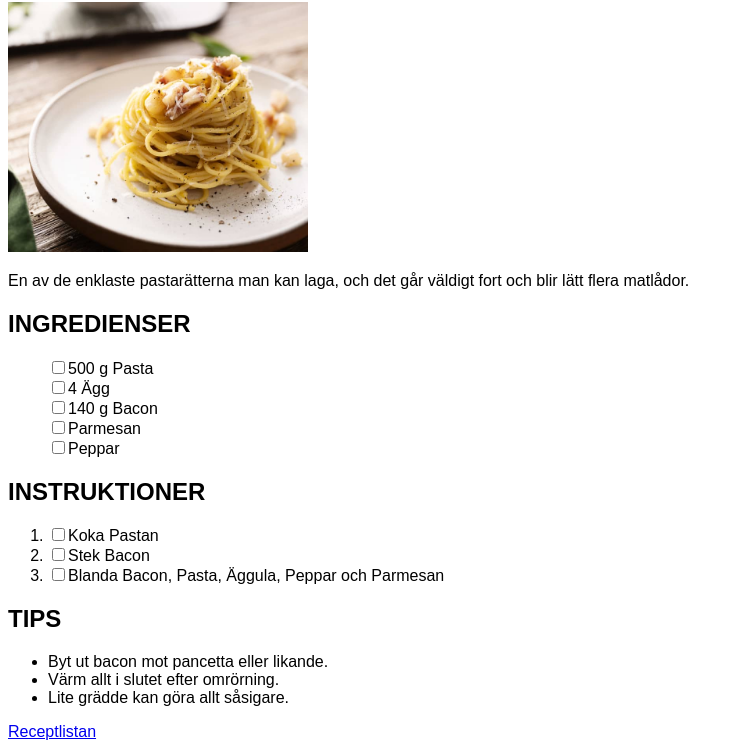
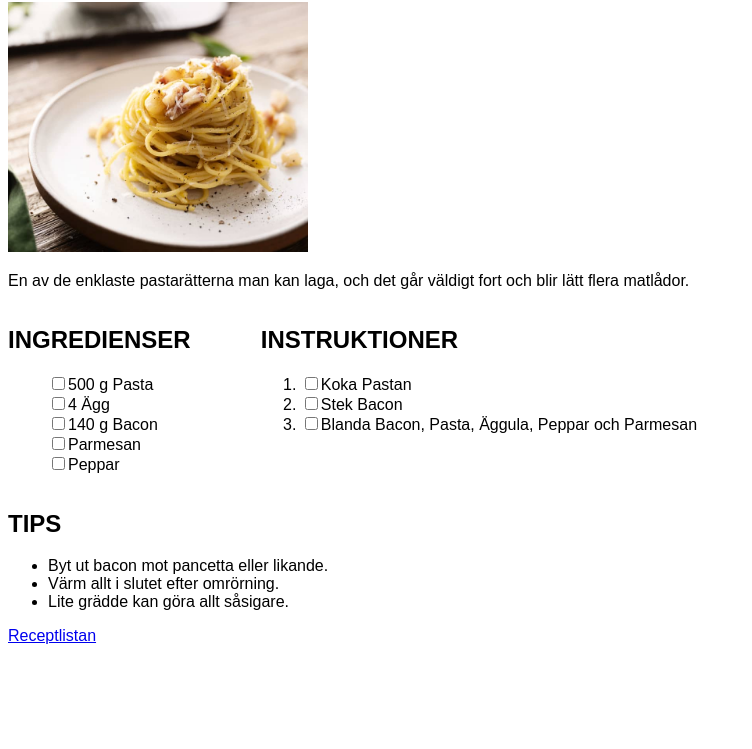
Before and after one commit to niclasfg/Niclas-Recipes, a plain HTML site: page recipes/Carbonara.html in a window 1280 px wide. Shown: the part 78-827 px from the top of the page, without its empty margins (0-752 px from the left). After the commit the page ends 800 px from the top, so only its background shows below. Drawn offline with Linux system fonts and the light colour scheme.

Commit message:
add flexbox to recipe-pages

```diff
--- a/recipes/Carbonara.html
+++ b/recipes/Carbonara.html
@@ -14,6 +14,9 @@
 
     <p>En av de enklaste pastarätterna man kan laga, och det går väldigt fort och blir lätt flera matlådor.</p>
 
+    <div class="container">
+        <div class="ingredientbox">
+
             <h2>Ingredienser</h2>
             <ul class="ingredients">
                 <li><input type="checkbox">500 g Pasta</li>
@@ -22,13 +25,17 @@
                 <li><input type="checkbox">Parmesan</li>
                 <li><input type="checkbox">Peppar</li>
             </ul>
+        </div>
 
+        <div class="stepsbox">
             <h2>Instruktioner</h2>
             <ol>
                 <li><input type="checkbox">Koka Pastan</li>
                 <li><input type="checkbox">Stek Bacon</li>
                 <li><input type="checkbox">Blanda Bacon, Pasta, Äggula, Peppar och Parmesan</li>
             </ol>
+        </div>
+    </div>
 
     <h2>Tips</h2>
     <ul>
--- a/style.css
+++ b/style.css
@@ -16,3 +16,15 @@ img {
     height: auto;
     width: 300px;
 }
+
+.container {
+    display: flex;
+}
+
+.ingredientbox {
+    flex: 1 1 0
+}
+
+.stepsbox {
+    flex: 4 1 0;
+}
```
Also changed, not shown: recipes/KorvStroganoff.html (+7 -2 lines), recipes/KöttbullarOchMakaroner.html (+7 -0 lines), recipes/Pannkakor.html (+7 -1 lines). Lines whose indentation alone changed are shown as unchanged.
